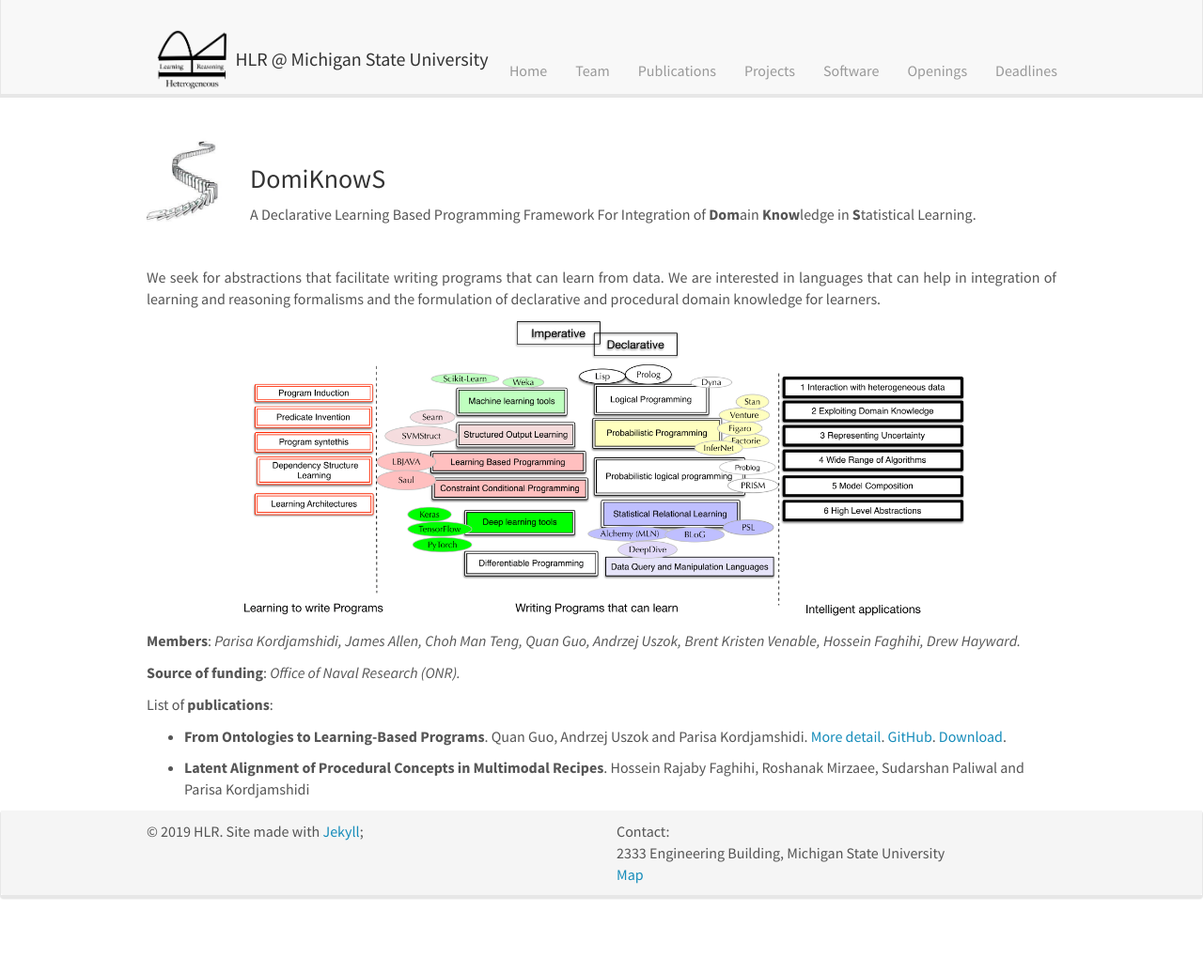
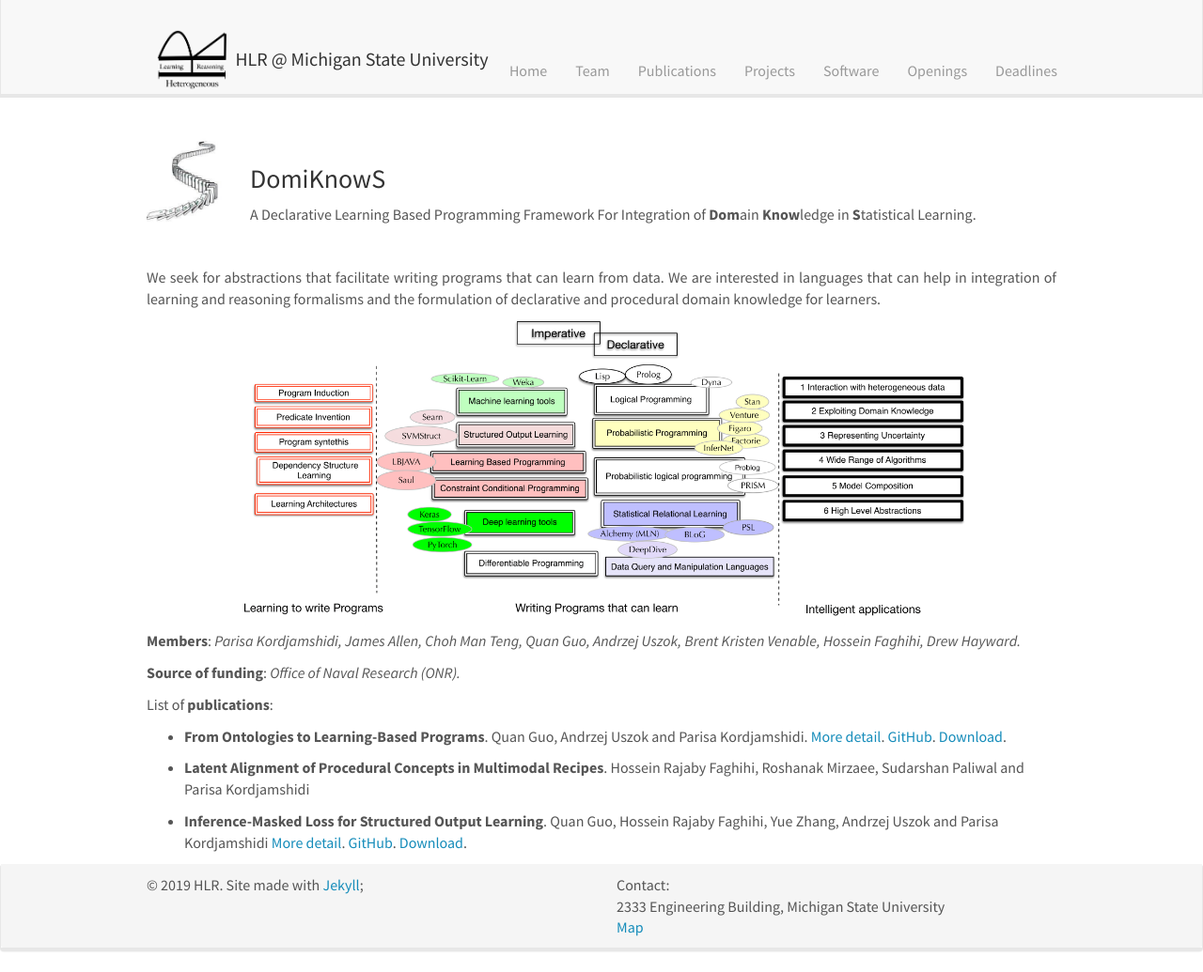
Before and after one commit to HLR/HLR.github.io, a Jekyll site: the page built from _pages/domiknows.md, in a window 1280 px wide and 1035 px high. Shown: the whole window at 94% size. Built offline with Jekyll 4.4.1, drawn with Linux system fonts in a browser that asks for light colours; nearby versions of some CDN libraries.

Commit message:
Update domiknows paper

```diff
--- a/_data/projects.yml
+++ b/_data/projects.yml
@@ -19,6 +19,11 @@
       github: https://github.com/HLR/Inference-Masked-Loss
     - title: "Latent Alignment of Procedural Concepts in Multimodal Recipes"
       authors: Hossein Rajaby Faghihi, Roshanak Mirzaee, Sudarshan Paliwal and Parisa Kordjamshidi
+    - title: "Inference-Masked Loss for Structured Output Learning"
+      authors: Quan Guo, Hossein Rajaby Faghihi, Yue Zhang, Andrzej Uszok and Parisa Kordjamshidi
+      link: https://www.ijcai.org/Proceedings/2020/0382.pdf
+      webpage: Inference-Masked-Loss
+      github: https://github.com/HLR/Inference-Masked-Loss
 
 - title: "SpLang"
   id: splang
```
